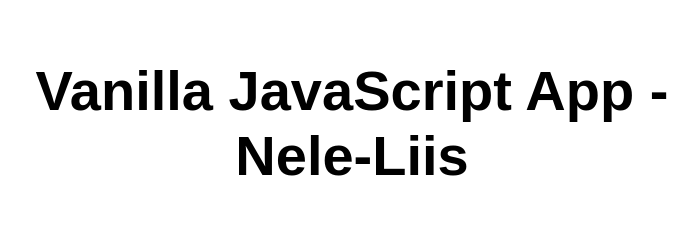
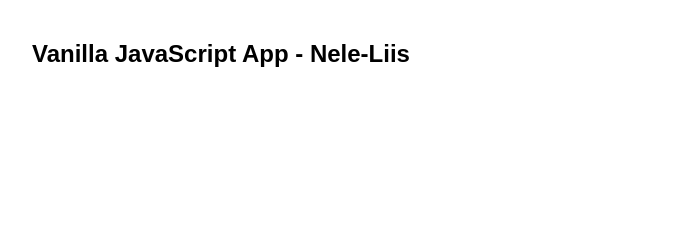
Before and after one commit to liisnele/azapp2025, a website: page src/index.html in a window 1280 px wide. Shown: the whole page, without its empty margins (288-986 px from the left). Drawn offline with Linux system fonts and the light colour scheme.

Commit message:
Update index.html

```diff
--- a/src/index.html
+++ b/src/index.html
@@ -10,7 +10,7 @@
 
 <body>
   <main>
-    <h1>Vanilla JavaScript App - Nele-Liis</h1>
+    <h2>Vanilla JavaScript App - Nele-Liis</h2>
   </main>
 </body>
 
```
